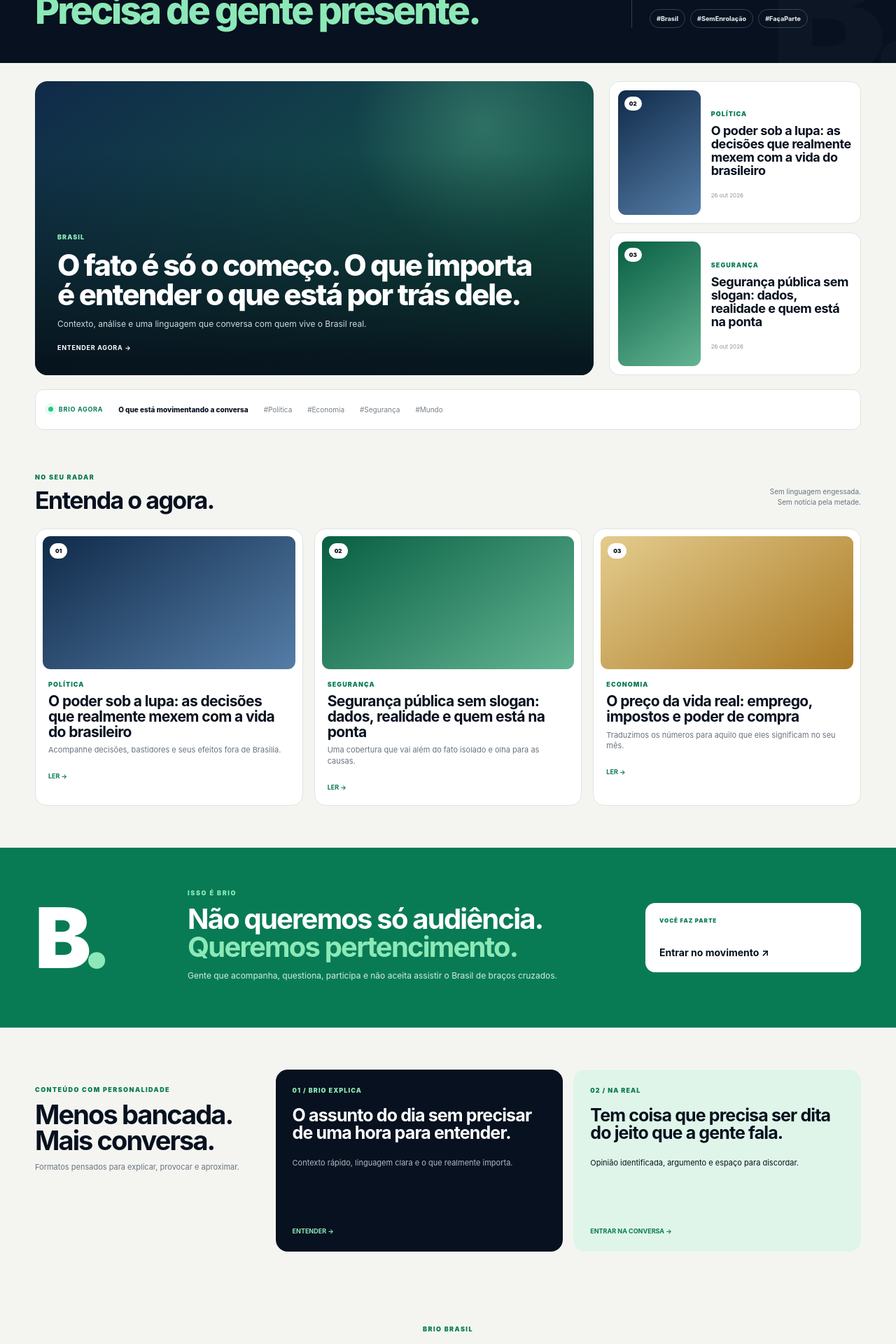
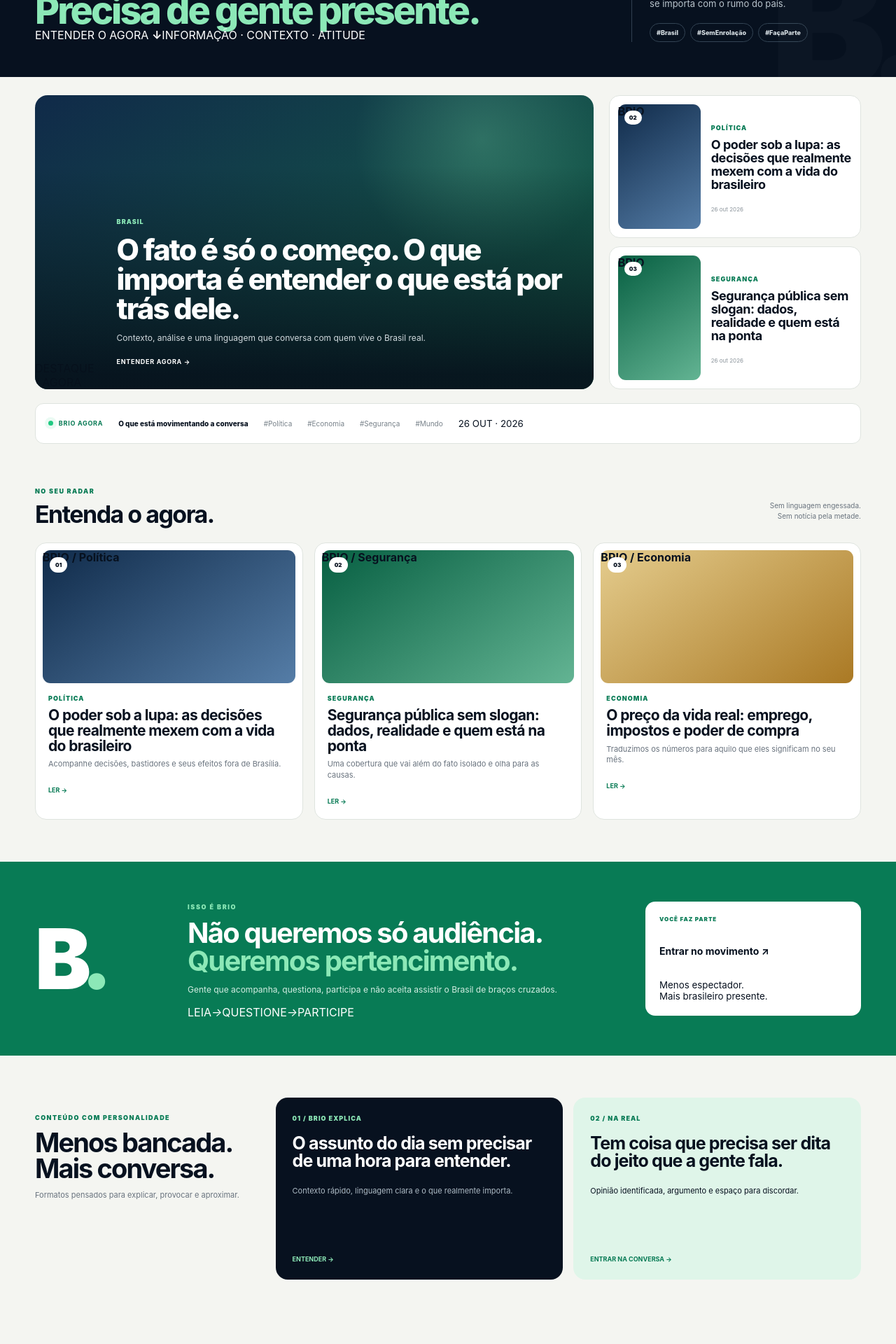
Before and after one commit to agenciafazr-web/BRIO, a Next.js app: page / in a window 1280 px wide. Shown: the part 320-2240 px from the top of the page at 70% size. Built offline with nearby package versions, Linux system fonts and the light colour scheme.

Commit message:
feat: refina home BRIO com experiência editorial premium

```diff
--- a/app/page.js
+++ b/app/page.js
@@ -6,12 +6,12 @@
 export default function Home(){
  const lead=posts[0], side=posts.slice(1,3), cards=posts.slice(1);
  return <><Header/><main className="brioHome">
-  <section className="manifesto"><div className="container manifestoGrid"><div><span className="signal">BRIO É ATITUDE</span><h1>O Brasil não precisa de mais plateia.<br/><strong>Precisa de gente presente.</strong></h1></div><div className="manifestoAside"><p>Informação, contexto e opinião para quem ainda se importa com o rumo do país.</p><div><span>#Brasil</span><span>#SemEnrolação</span><span>#FaçaParte</span></div></div></div></section>
-  <section className="container spotlight"><Link className={'spotLead '+lead.tone} href={'/noticia/'+lead.slug}><div className="spotCopy"><span>{lead.category}</span><h2>{lead.title}</h2><p>{lead.excerpt}</p><b>ENTENDER AGORA →</b></div></Link><aside>{side.map((p,i)=><Link className="spotSide" href={'/noticia/'+p.slug} key={p.id}><div className={'spotThumb '+p.tone}><i>0{i+2}</i></div><div><span>{p.category}</span><h3>{p.title}</h3><small>{p.publishedAt}</small></div></Link>)}</aside></section>
-  <section className="container pulse"><b><i/> BRIO AGORA</b><div><span>O que está movimentando a conversa</span><a>#Política</a><a>#Economia</a><a>#Segurança</a><a>#Mundo</a></div></section>
-  <section className="container feed"><div className="sectionHead"><div><span>NO SEU RADAR</span><h2>Entenda o agora.</h2></div><p>Sem linguagem engessada.<br/>Sem notícia pela metade.</p></div><div className="feedGrid">{cards.slice(0,3).map((p,i)=><Link className="feedCard" href={'/noticia/'+p.slug} key={p.id}><div className={'feedVisual '+p.tone}><span>0{i+1}</span></div><div className="feedMeta">{p.category}</div><h3>{p.title}</h3><p>{p.excerpt}</p><b>LER →</b></Link>)}</div></section>
-  <section className="community"><div className="container communityGrid"><div className="bigB">B<span>.</span></div><div><span className="signal lightSignal">ISSO É BRIO</span><h2>Não queremos só audiência.<br/><strong>Queremos pertencimento.</strong></h2><p>Gente que acompanha, questiona, participa e não aceita assistir o Brasil de braços cruzados.</p></div><Link className="join" href="/"><span>VOCÊ FAZ PARTE</span><b>Entrar no movimento ↗</b></Link></div></section>
+  <section className="manifesto"><div className="container manifestoGrid"><div><span className="signal">BRIO É ATITUDE</span><h1>O Brasil não precisa de mais plateia.<br/><strong>Precisa de gente presente.</strong></h1><div className="heroActions"><a href="#agora">ENTENDER O AGORA <b>↓</b></a><span>INFORMAÇÃO · CONTEXTO · ATITUDE</span></div></div><div className="manifestoAside"><b>BRIO / 01</b><p>Informação, contexto e opinião para quem ainda se importa com o rumo do país.</p><div><span>#Brasil</span><span>#SemEnrolação</span><span>#FaçaParte</span></div></div></div></section>
+  <section className="container spotlight" id="agora"><Link className={'spotLead '+lead.tone} href={'/noticia/'+lead.slug}><div className="spotStamp">DESTAQUE / AGORA</div><div className="spotCopy"><span>{lead.category}</span><h2>{lead.title}</h2><p>{lead.excerpt}</p><b>ENTENDER AGORA →</b></div></Link><aside>{side.map((p,i)=><Link className="spotSide" href={'/noticia/'+p.slug} key={p.id}><div className={'spotThumb '+p.tone}><i>0{i+2}</i><strong>BRIO</strong></div><div><span>{p.category}</span><h3>{p.title}</h3><small>{p.publishedAt}</small></div></Link>)}</aside></section>
+  <section className="container pulse"><b><i/> BRIO AGORA</b><div><span>O que está movimentando a conversa</span><a>#Política</a><a>#Economia</a><a>#Segurança</a><a>#Mundo</a></div><small>26 OUT · 2026</small></section>
+  <section className="container feed"><div className="sectionHead"><div><span>NO SEU RADAR</span><h2>Entenda o agora.</h2></div><p>Sem linguagem engessada.<br/>Sem notícia pela metade.</p></div><div className="feedGrid">{cards.slice(0,3).map((p,i)=><Link className="feedCard" href={'/noticia/'+p.slug} key={p.id}><div className={'feedVisual '+p.tone}><span>0{i+1}</span><strong>BRIO / {p.category}</strong></div><div className="feedMeta">{p.category}</div><h3>{p.title}</h3><p>{p.excerpt}</p><b>LER →</b></Link>)}</div></section>
+  <section className="community"><div className="container communityGrid"><div className="bigB">B<span>.</span></div><div><span className="signal lightSignal">ISSO É BRIO</span><h2>Não queremos só audiência.<br/><strong>Queremos pertencimento.</strong></h2><p>Gente que acompanha, questiona, participa e não aceita assistir o Brasil de braços cruzados.</p><div className="communityTags"><span>LEIA</span><i>→</i><span>QUESTIONE</span><i>→</i><span>PARTICIPE</span></div></div><Link className="join" href="/"><span>VOCÊ FAZ PARTE</span><b>Entrar no movimento ↗</b><small>Menos espectador.<br/>Mais brasileiro presente.</small></Link></div></section>
   <section className="container formats"><div className="formatIntro"><span>CONTEÚDO COM PERSONALIDADE</span><h2>Menos bancada.<br/>Mais conversa.</h2><p>Formatos pensados para explicar, provocar e aproximar.</p></div><Link href="/" className="formatCard explain"><span>01 / BRIO EXPLICA</span><h3>O assunto do dia sem precisar de uma hora para entender.</h3><p>Contexto rápido, linguagem clara e o que realmente importa.</p><b>ENTENDER →</b></Link><Link href="/" className="formatCard real"><span>02 / NA REAL</span><h3>Tem coisa que precisa ser dita do jeito que a gente fala.</h3><p>Opinião identificada, argumento e espaço para discordar.</p><b>ENTRAR NA CONVERSA →</b></Link></section>
-  <section className="container finalCall"><span>BRIO BRASIL</span><h2>Menos espectador.<br/><strong>Mais brasileiro presente.</strong></h2><p>Notícia é o começo. Pertencimento transforma informação em atitude.</p></section>
+  <section className="container finalCall"><span>BRIO BRASIL / MOVIMENTO</span><h2>O fato informa.<br/><strong>O contexto desperta.</strong></h2><p>O Brasil precisa recuperar seu BRIO.</p><Link href="/" className="finalButton">FAÇA PARTE ↗</Link></section>
  </main><Footer/></>;
 }
```
